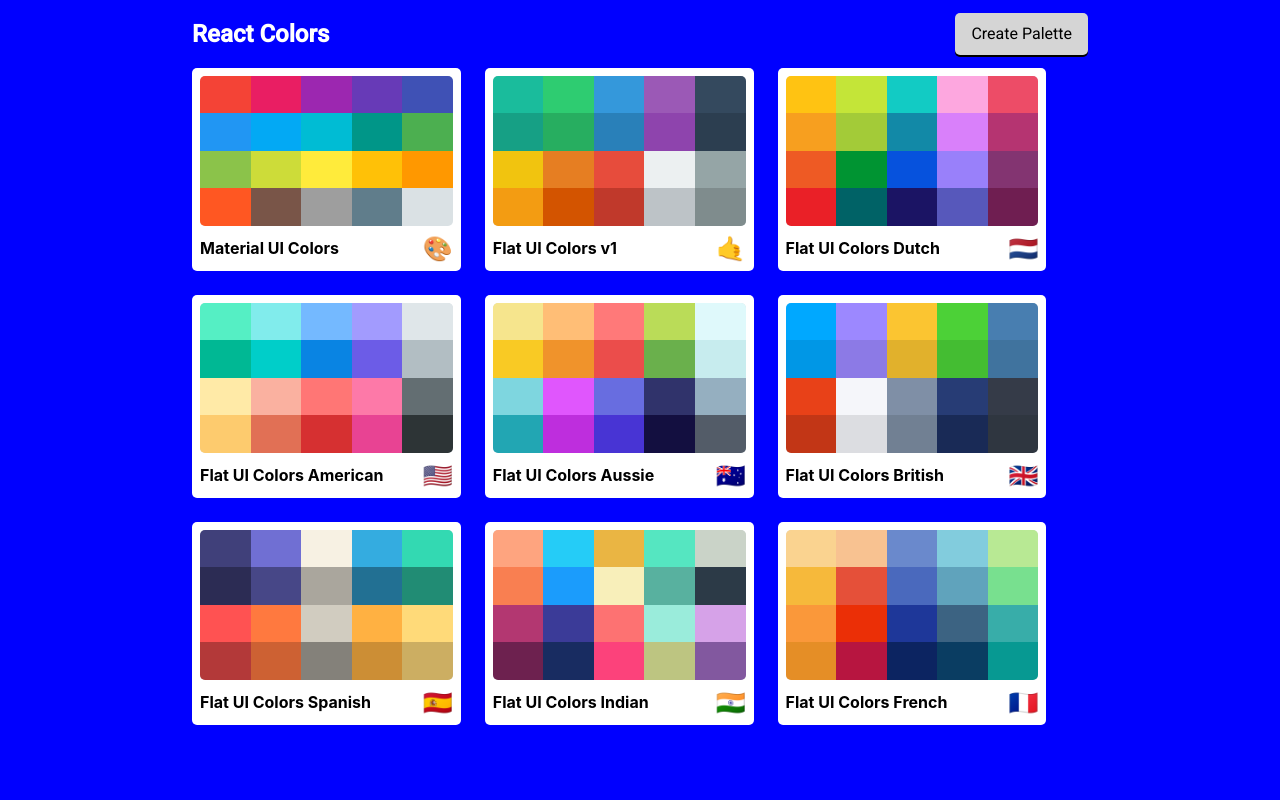
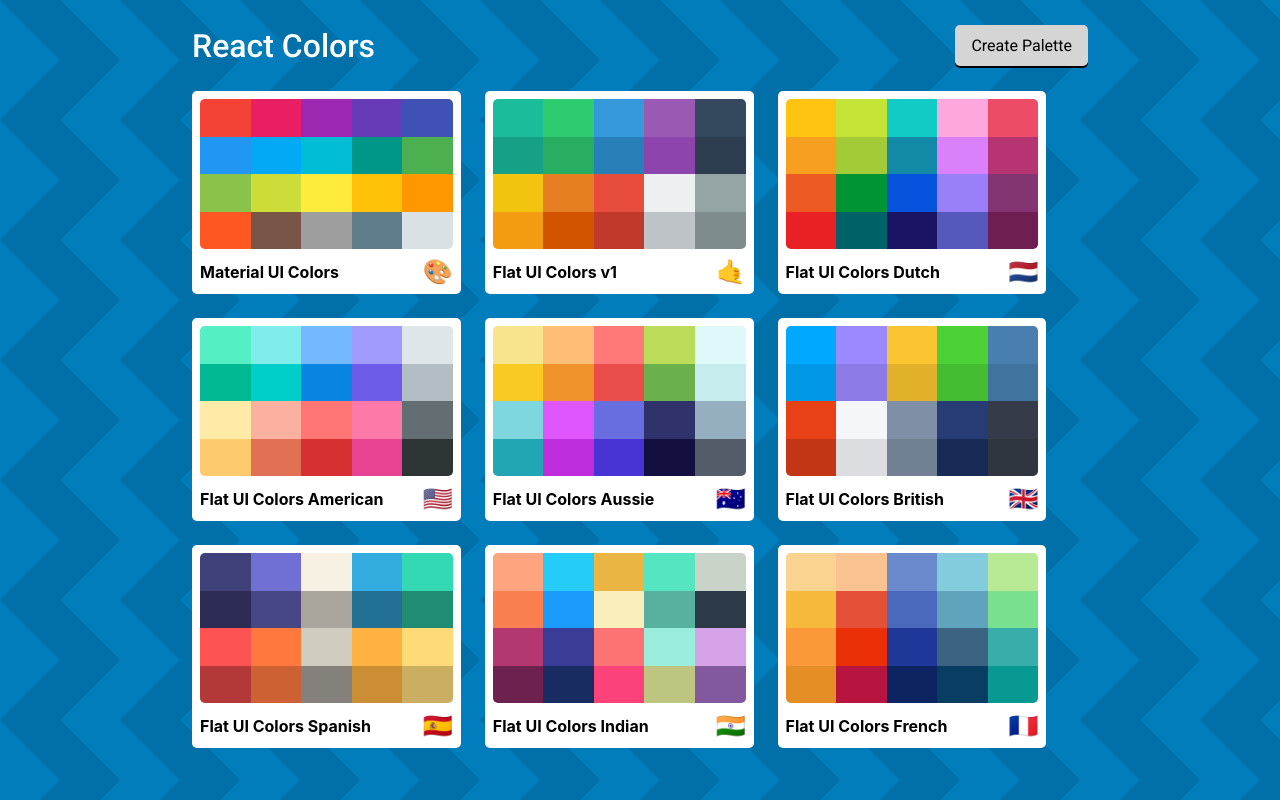
Before and after one commit to zivkaplan/React-Color-project, a React (Create React App) app: page / in a window 1280 px wide. Built offline with nearby package versions, Linux system fonts and the light colour scheme.

Commit message:
added CSSTRransition to miniPalette deletion

```diff
--- a/package.json
+++ b/package.json
@@ -20,6 +20,7 @@
     "react-router-dom": "^5.2.0",
     "react-scripts": "4.0.3",
     "react-sortable-hoc": "^2.0.0",
+    "react-transition-group": "^4.4.2",
     "web-vitals": "^1.1.2"
   },
   "scripts": {
--- a/src/components/PaletteList.js
+++ b/src/components/PaletteList.js
@@ -3,7 +3,7 @@ import { withStyles } from '@material-ui/core/styles';
 import MiniPalette from './MiniPalette';
 import styles from './styles/PaletteListStyles';
 import { Link } from 'react-router-dom';
-
+import { CSSTransition, TransitionGroup } from 'react-transition-group';
 class PaletteList extends React.Component {
     goToPalette(id) {
         this.props.history.push(`/palette/${id}`);
@@ -14,19 +14,27 @@ class PaletteList extends React.Component {
             <div className={classes.root}>
                 <div className={classes.container}>
                     <nav className={classes.nav}>
-                        <h1>React Colors</h1>
+                        <h1 className={classes.heading}>React Colors</h1>
                         <Link to="/palette/create">Create Palette</Link>
                     </nav>
-                    <div className={classes.palettes}>
+                    <TransitionGroup className={classes.palettes}>
                         {palettes.map((palette) => (
-                            <MiniPalette
-                                {...palette}
+                            <CSSTransition
                                 key={palette.id}
-                                deletePalette={deletePalette}
-                                handleClick={() => this.goToPalette(palette.id)}
-                            />
+                                classNames="fade"
+                                timeout={500}
+                            >
+                                <MiniPalette
+                                    {...palette}
+                                    key={palette.id}
+                                    deletePalette={deletePalette}
+                                    handleClick={() =>
+                                        this.goToPalette(palette.id)
+                                    }
+                                />
+                            </CSSTransition>
                         ))}
-                    </div>
+                    </TransitionGroup>
                 </div>
             </div>
         );
--- a/src/components/styles/NavbarStyles.js
+++ b/src/components/styles/NavbarStyles.js
@@ -47,9 +47,12 @@ const styles = {
         alignItems: 'center',
         letterSpacing: '2px',
         textTransform: 'uppercase',
+        minWidth: '260px',
         '& a': {
             textDecoration: 'none',
             color: 'black',
+            paddingTop: '5px',
+            paddingBottom: '5px',
             width: '100%',
         },
         [mediaQueries.down('xs')]: {
--- a/src/components/styles/PaletteListStyles.js
+++ b/src/components/styles/PaletteListStyles.js
@@ -1,12 +1,37 @@
 import mediaQueries from './mediaQueries';
+import bg from './bg.svg';
+
 const styles = {
+    '@global': {
+        '.fade-enter': {
+            opacity: 0,
+        },
+        '.fade-enter-active': {
+            opacity: 1,
+            transition: ' opacity 500ms ease-out',
+        },
+        '.fade-exit': {
+            opacity: 1,
+        },
+        '.fade-exit-active ': {
+            opacity: 0,
+            transition: 'opacity 500ms ease-out',
+        },
+    },
     root: {
         backgroundColor: 'blue',
         height: '100vh',
-        overflow: 'auto',
+        overflow: 'scroll',
         display: 'flex',
         alignItems: 'flex-start',
         justifyContent: 'center',
+        backgroundColor: '#017DBB',
+        backgroundImage: `url(${bg})`,
+        /* background by SVGBackgrounds.com */
+    },
+    heading: {
+        fontSize: '2rem',
+        fontWeight: 500,
     },
     container: {
         width: '50%',
@@ -30,7 +55,7 @@ const styles = {
             textDecoration: 'none',
             backgroundColor: '#D5D5D5',
             borderRadius: '5px',
-            padding: ' 0.7rem 1rem',
+            padding: '0.7rem 1rem',
             textAlign: 'center',
             boxShadow: '0px 2px black',
             '&:hover': {
@@ -42,6 +67,7 @@ const styles = {
         boxSizing: 'border-box',
         width: '100%',
         display: 'grid',
+        paddingBottom: '20px',
         gridTemplateColumns: 'repeat(3,30%)',
         gap: '1.5rem',
         [mediaQueries.down('md')]: {
```
Also changed, not shown: src/components/styles/bg.svg (added).
